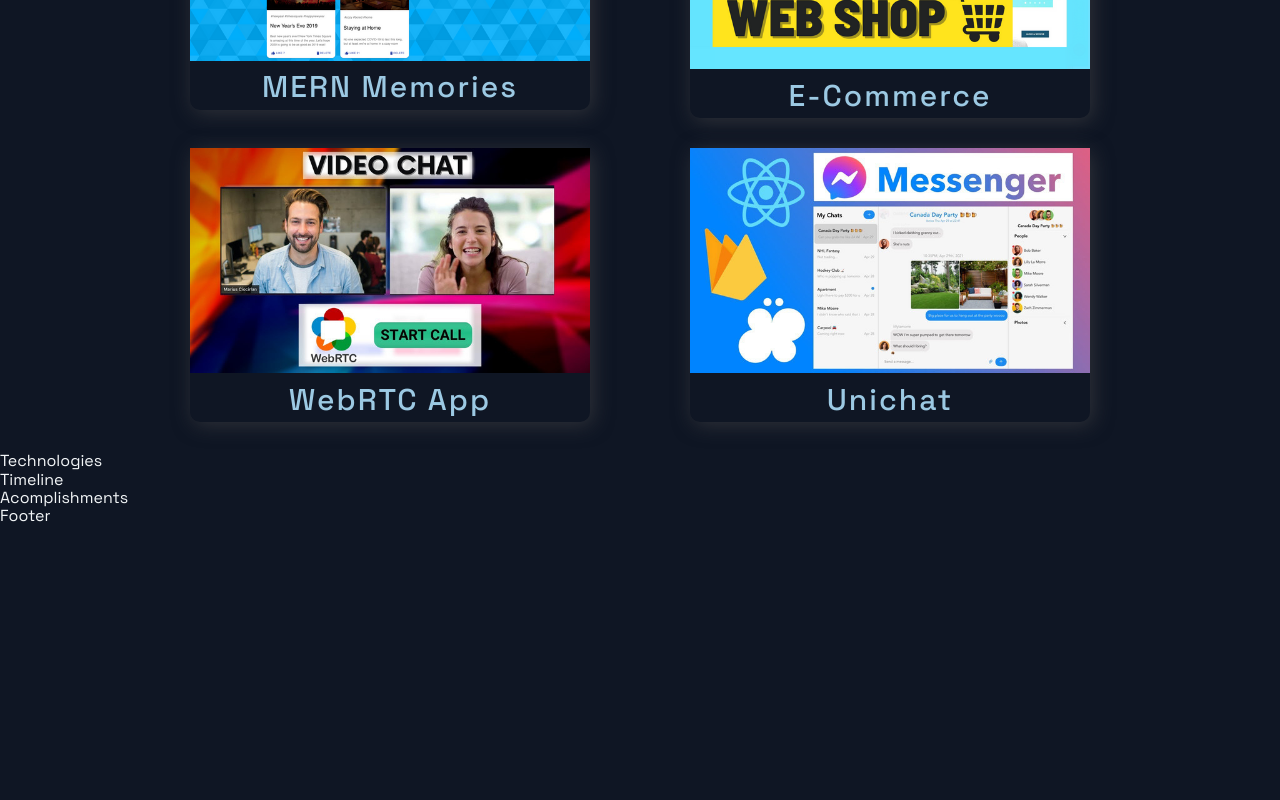
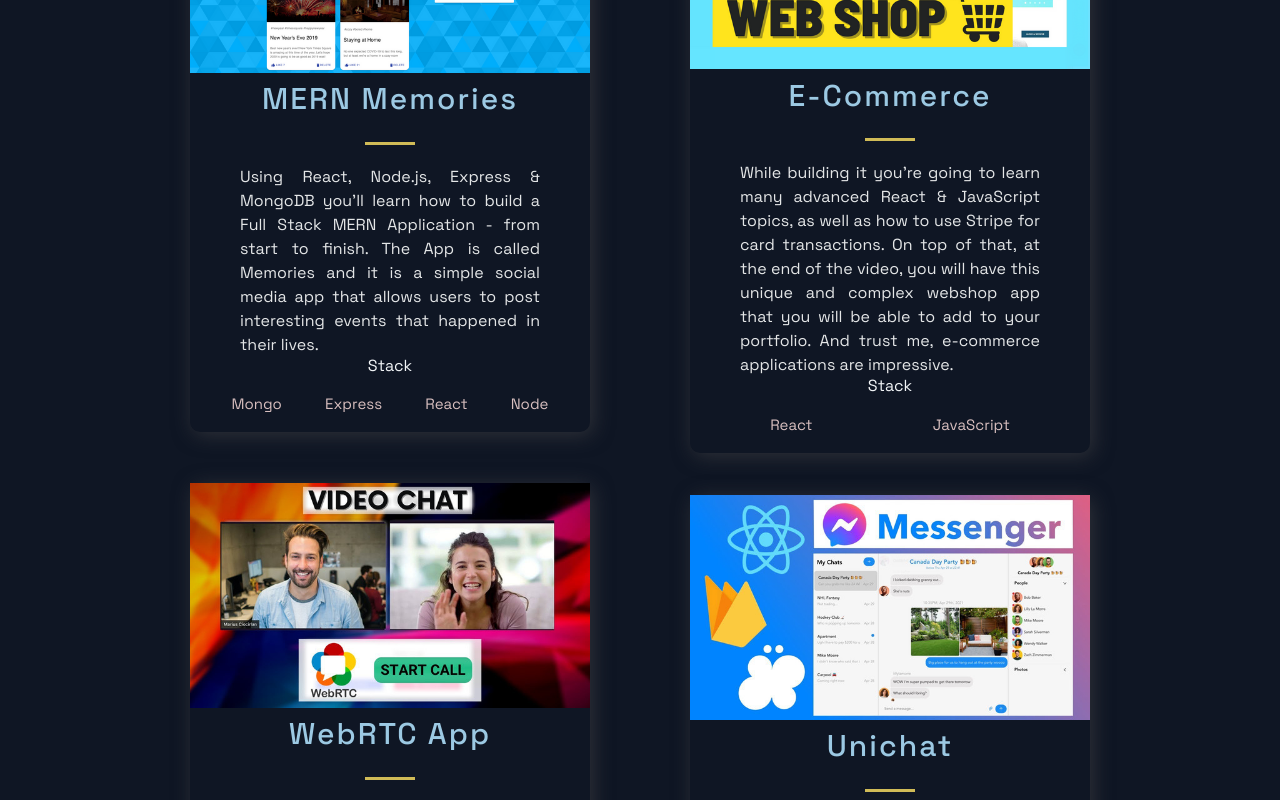
Before and after one commit to Gtzquierdo/credotribe, a Next.js app: page / in a window 1280 px wide. Shown: the part 1000-1800 px from the top of the page. Before the commit the page ends 1526 px from the top, so only its background shows below. Built offline with nearby package versions, Linux system fonts and the light colour scheme.

Commit message:
new portfolio updates

```diff
--- a/src/components/Projects/Projects.js
+++ b/src/components/Projects/Projects.js
@@ -14,6 +14,16 @@
           <Img src={image} alt={title} />
           <TitleContent>
             <HeaderThree title>{title}</HeaderThree>
+            <Hr />
+            <CardInfo>{description}</CardInfo>
+            <div>
+              <TitleContent>Stack</TitleContent>
+              <TagList>
+                {tags.map((tag, i) => (
+                  <Tag key={i}>{tag}</Tag>
+                ))}
+              </TagList>
+            </div>
           </TitleContent>
         </BlogCard>
       ))}
```
